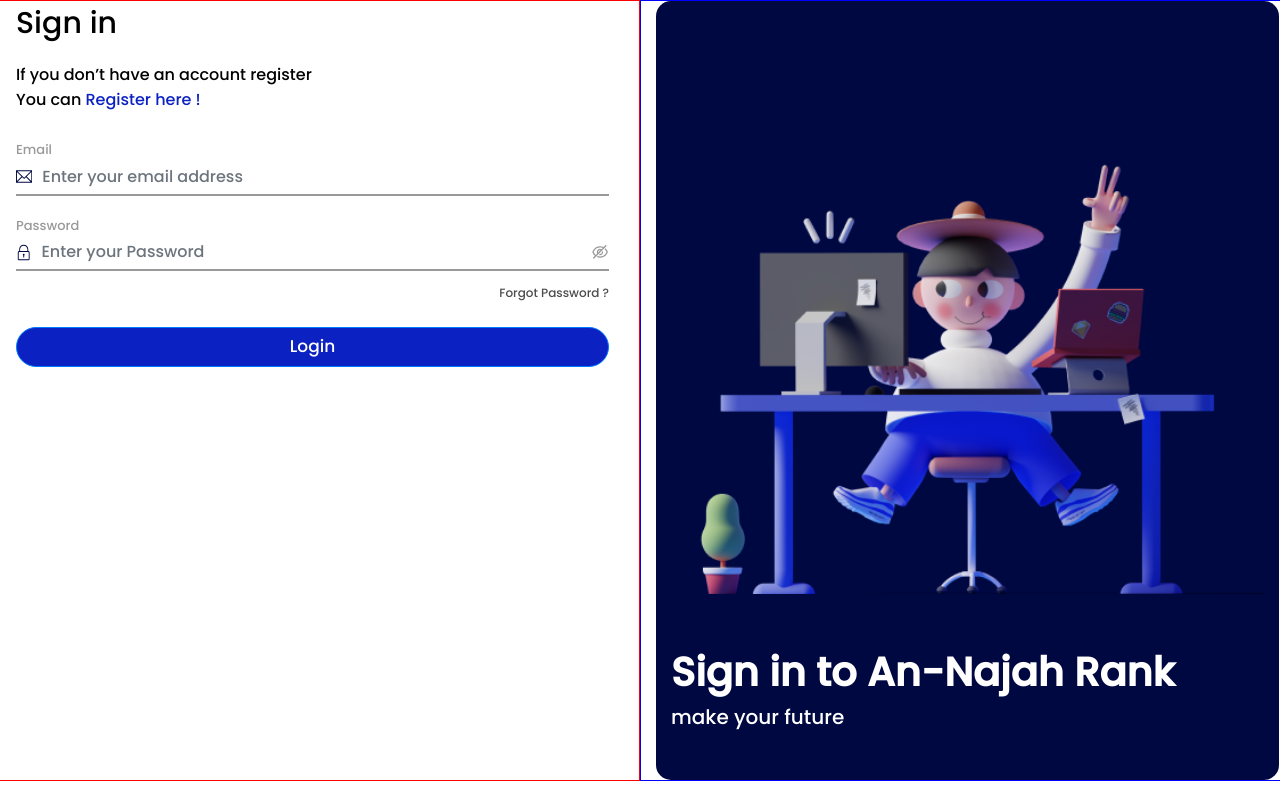
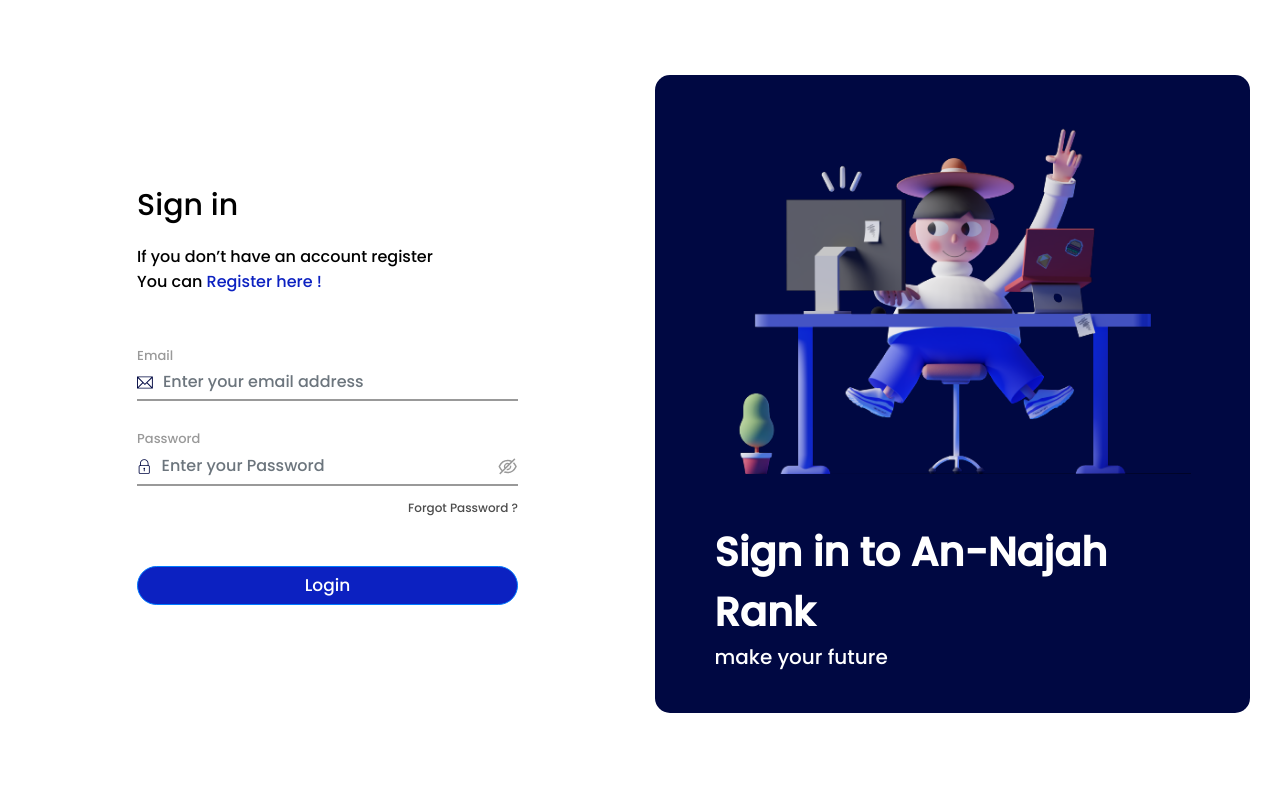
Before and after one commit to Momen-Odeh/An-Najah-Rank, a React (Create React App) app in the folder Frontend/: page / in a window 1280 px wide. Built offline with nearby package versions, Linux system fonts and the light colour scheme.

Commit message:
finish login page

```diff
--- a/Frontend/src/Components/InputFiledRegister/index.js
+++ b/Frontend/src/Components/InputFiledRegister/index.js
@@ -1,4 +1,4 @@
-import React from "react";
+import React, { useState } from "react";
 import Form from "react-bootstrap/Form";
 import useStyles from "./stayle";
 import { AiOutlineEyeInvisible } from "react-icons/ai";
@@ -6,27 +6,40 @@
 import { InputGroup } from "react-bootstrap";
 const InputFiledRegister = ({ label, Icon, placeHolder, type }) => {
   const classes = useStyles();
+  const [showPassword, setShowPassword] = useState(false);
+  const changePasswordState = () => {
+    setShowPassword(!showPassword);
+  };
   return (
     <Form className={classes.form}>
       <Form.Group
         className={`${classes.Group} `} //mb-4
-        controlId="formGroupEmail"
+        // controlId="formGroupEmail"
       >
         <Form.Label className={classes.label}>{label}</Form.Label>
         <InputGroup.Text className={classes.InputGroup}>
           <Icon className={classes.icon} draggable={false} alt="icon" />
           <Form.Control
-            type={type}
+            type={type === "password" && showPassword ? "text" : type}
             placeholder={placeHolder}
             className={classes.InputFiled}
           />
-          {type === "password" && (
-            <AiOutlineEyeInvisible
-              className={classes.iconPassword}
-              draggable={false}
-              alt="icon"
-            />
-          )}
+          {type === "password" &&
+            (showPassword ? (
+              <AiOutlineEye
+                className={classes.iconPassword}
+                draggable={false}
+                alt="icon"
+                onClick={changePasswordState}
+              />
+            ) : (
+              <AiOutlineEyeInvisible
+                className={classes.iconPassword}
+                draggable={false}
+                alt="icon"
+                onClick={changePasswordState}
+              />
+            ))}
         </InputGroup.Text>
       </Form.Group>
     </Form>
--- a/Frontend/src/Components/InputFiledRegister/stayle.js
+++ b/Frontend/src/Components/InputFiledRegister/stayle.js
@@ -22,8 +22,8 @@
     marginRight: "10px",
   },
   iconPassword: {
-    width: "20px",
-    height: "20px",
+    width: "25px",
+    height: "25px",
     color: "#999999",
     marginLeft: "10px",
   },
@@ -35,8 +35,8 @@
     borderBottom: "solid 2px #999999",
     borderRadius: "0",
     paddingBottom: "5px",
-    "&:active ": {
-      borderBottom: "solid 2px #000842 !important",
+    "&:hover ": {
+      borderBottom: "solid 2px #000842",
     },
   },
   InputFiled: {
--- a/Frontend/src/Components/LogInLayout/index.js
+++ b/Frontend/src/Components/LogInLayout/index.js
@@ -8,14 +8,18 @@
 const RegistrationLayout = () => {
   const classes = useStyles();
   return (
-    <Row className={classes.Row}>
-      <Col xs={6} className={classes.ColLeft}>
-        <LogInForm />
-      </Col>
-      <Col xs={6} className={classes.ColRight}>
-        <RegistrationShow />
-      </Col>
-    </Row>
+    <Container fluid className={classes.Container}>
+      <Row
+        className={`${classes.Row} align-items-center justify-content-center`}
+      >
+        <Col xs={12} md={6} className={classes.ColLeft}>
+          <LogInForm />
+        </Col>
+        <Col xs={3} md={6} className={`${classes.ColRight}`}>
+          <RegistrationShow />
+        </Col>
+      </Row>
+    </Container>
   );
 };
 
--- a/Frontend/src/Components/LogInLayout/style.js
+++ b/Frontend/src/Components/LogInLayout/style.js
@@ -2,14 +2,20 @@
 const useStyles = createUseStyles({
   Row: {
     // backgroundColor: "red",
+    // border: "2px solid green",
+    margin: "10px 0",
+    height: "96vh",
   },
   ColLeft: {
     // backgroundColor: "blue",
-    border: "1px solid red",
+    // border: "1px solid red",
   },
   ColRight: {
     // backgroundColor: "green",
-    border: "1px solid blue",
+    // border: "1px solid blue",
+    "@media (max-width: 768px)": {
+      display: "none",
+    },
   },
 });
 
--- a/Frontend/src/Components/LoginForm/index.js
+++ b/Frontend/src/Components/LoginForm/index.js
@@ -5,11 +5,12 @@
 import { Col, Container, Row } from "react-bootstrap";
 import TextRegister from "../TextRegister";
 import ButtonRegister from "../ButtonRegister";
-import { Link } from "react-router-dom";
+import useStyles from "./style";
 
 const LogInForm = () => {
+  const classes = useStyles();
   return (
-    <Container fluid={true}>
+    <Container className={`${classes.Container} `} fluid={true}>
       <Row className="mb-3">
         <Col>
           <TextRegister
@@ -32,7 +33,7 @@
           />
         </Col>
       </Row>
-      <Row className="mb-4">
+      <Row className="mb-5">
         <Col>
           <TextRegister
             text={"You can "}
@@ -51,7 +52,7 @@
           />
         </Col>
       </Row>
-      <Row className="mb-3">
+      <Row className="mb-4">
         <Col>
           <InputFiledRegister
             label="Email"
@@ -71,7 +72,7 @@
           />
         </Col>
       </Row>
-      <Row className="mb-4">
+      <Row className="mb-5">
         <Col className="text-right">
           <TextRegister
             text={"Forgot Password ?"}
--- a/Frontend/src/Components/LoginForm/style.js
+++ b/Frontend/src/Components/LoginForm/style.js
@@ -1,6 +1,17 @@
 import { createUseStyles } from "react-jss";
 const useStyles = createUseStyles({
-  Text: {},
+  Container: {
+    padding: "0 18%",
+    "@media (max-width: 1024px)": {
+      padding: "0 7%",
+    },
+    "@media (max-width: 767px)": {
+      padding: "0 20%",
+    },
+    "@media (max-width: 576px)": {
+      padding: "0 0%",
+    },
+  },
 });
 
 export default useStyles;
--- a/Frontend/src/Components/RegistrationShow/index.js
+++ b/Frontend/src/Components/RegistrationShow/index.js
@@ -24,7 +24,7 @@
           />
         </Col>
       </Row>
-      <Row className="mb-5 ">
+      <Row>
         <Col>
           <TextRegister
             text={"make your future"}
--- a/Frontend/src/Components/RegistrationShow/style.js
+++ b/Frontend/src/Components/RegistrationShow/style.js
@@ -4,9 +4,11 @@
     backgroundColor: "#000842",
     height: "100%",
     borderRadius: "15px",
+    padding: "7% 10%",
   },
   imgBG: {
     width: "100%",
+    scale: "100%",
   },
 });
 
```
Also changed, not shown: Frontend/src/Components/RegistrationShow/images/code.png.
